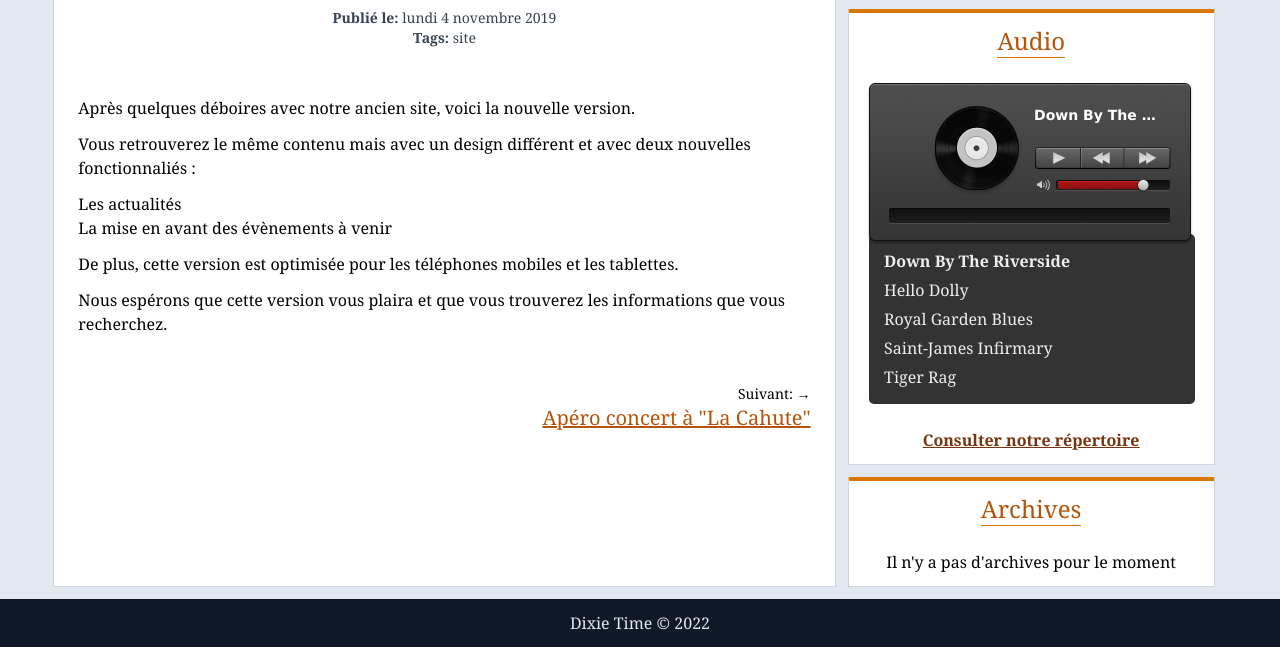
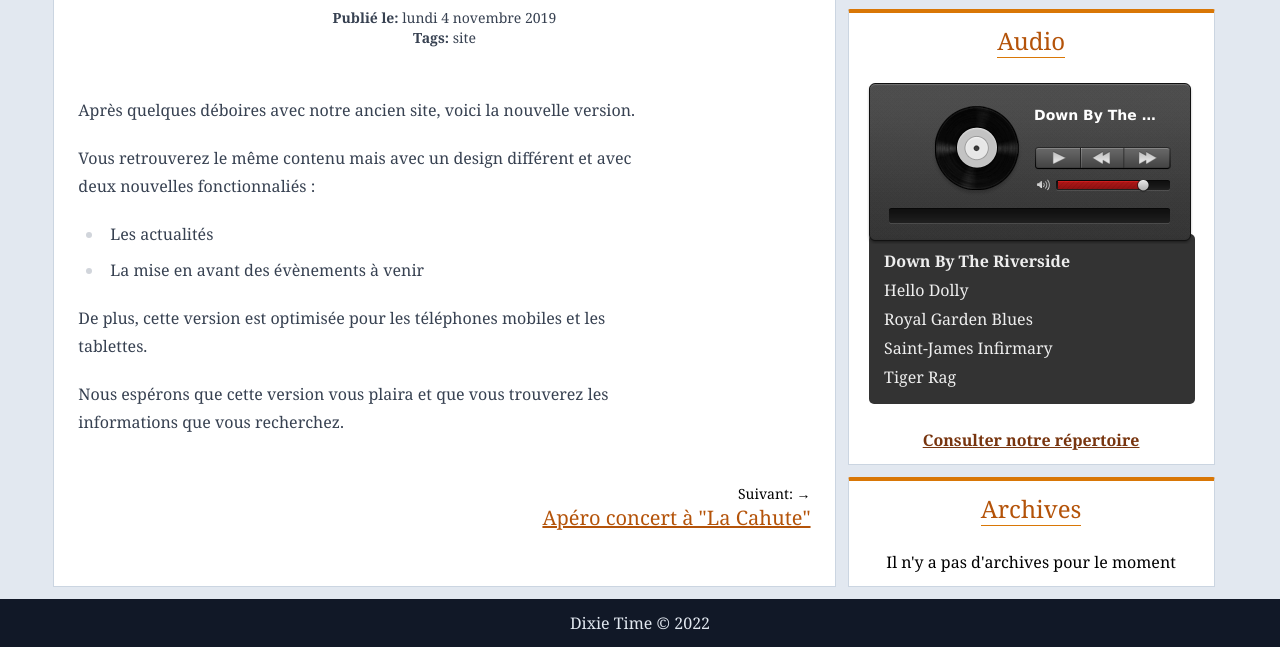
Before and after one commit to jcletousey/dixietime-11ty, an Eleventy site: page src/content/posts/nouveau-site.md in a window 1280 px wide. Shown: the part 293-940 px from the top of the page. Built offline with nearby package versions, Linux system fonts and the light colour scheme; Eleventy itself is replaced by a stand-in of ours; files that its build step writes are made by us from their sources; files whose address does not match are found by name.

Commit message:
Add Tailwind Typography plugin

```diff
--- a/package.json
+++ b/package.json
@@ -18,6 +18,7 @@
     "@11ty/eleventy": "^1.0.2",
     "@11ty/eleventy-navigation": "^0.3.5",
     "@11ty/eleventy-plugin-rss": "^1.2.0",
+    "@tailwindcss/typography": "^0.5.7",
     "autoprefixer": "^10.4.7",
     "concurrently": "^7.2.2",
     "markdown-it-attrs": "^4.1.4",
--- a/src/_includes/layouts/post.njk
+++ b/src/_includes/layouts/post.njk
@@ -19,7 +19,7 @@
     </div>
   </header>
 
-  <div class="flow">
+  <div class="prose">
     {{ content | safe}}
   </div>
 
--- a/tailwind.config.js
+++ b/tailwind.config.js
@@ -15,5 +15,5 @@ module.exports = {
       },
     },
   },
-  plugins: [],
+  plugins: [require("@tailwindcss/typography")],
 };
```
Also changed, not shown: 1 other file.
